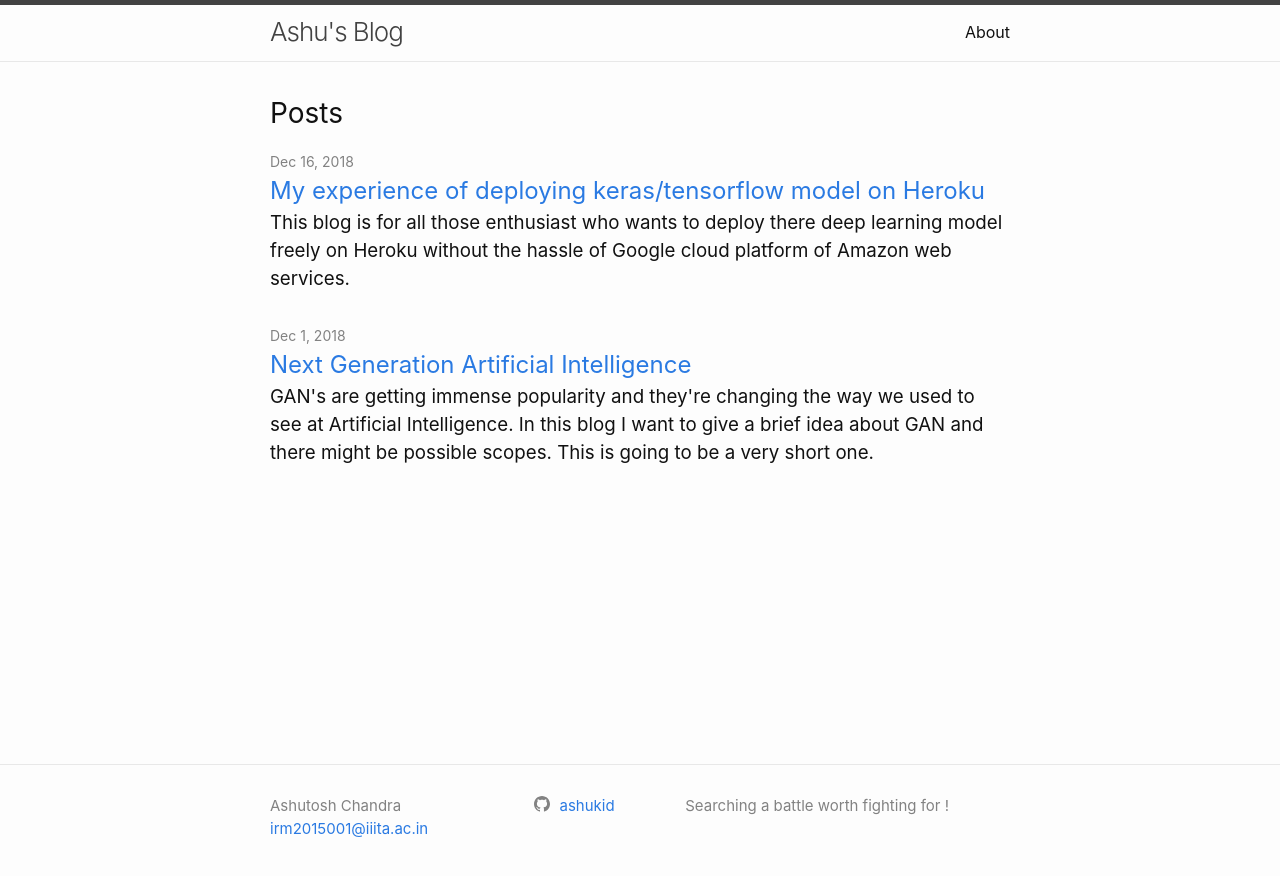
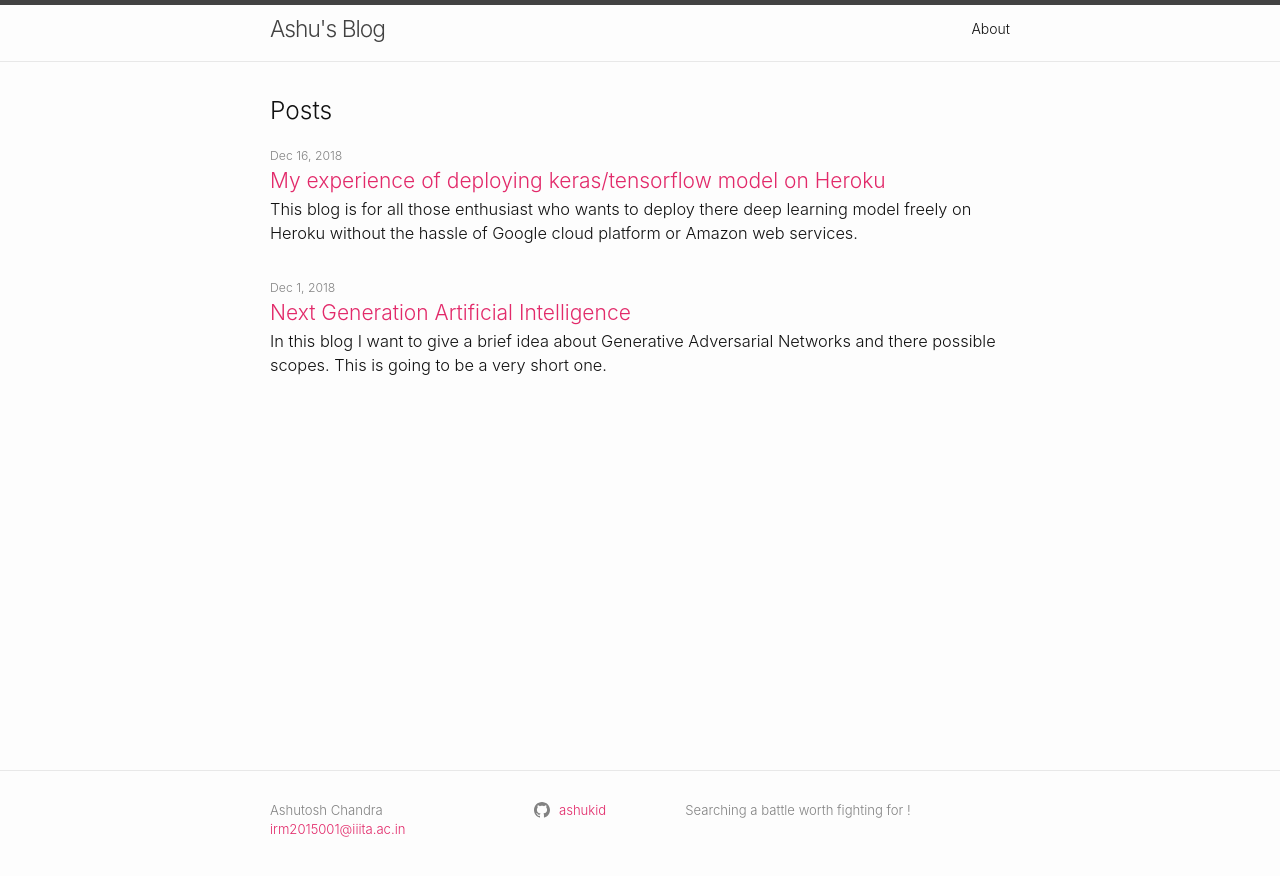
Before and after one commit to ashukid/ashukid.github.io, a Jekyll site: the page built from index.md, in a window 1280 px wide. Shown: the top 876 px of the page. Built offline with Jekyll 4.4.1, drawn with Linux system fonts in a browser that asks for light colours.

Commit message:
modified css for site

```diff
--- a/_posts/2018-12-01-next-generation-ai.markdown
+++ b/_posts/2018-12-01-next-generation-ai.markdown
@@ -2,8 +2,7 @@
 comments: true
 layout: post
 title:  "Next Generation Artificial Intelligence"
-excerpt: GAN's are getting immense popularity and they're changing the way we used to see at Artificial Intelligence. In this blog I
-        want to give a brief idea about GAN and there might be possible scopes. This is going to be a very short one.
+excerpt: In this blog I want to give a brief idea about Generative Adversarial Networks and there possible scopes. This is going to be a very short one.
 date:   2018-12-01
 ---
 
--- a/_posts/2018-12-16-deploy-models-on-heroku.markdown
+++ b/_posts/2018-12-16-deploy-models-on-heroku.markdown
@@ -2,8 +2,6 @@
 comments: true
 layout: post
 title:  "My experience of deploying keras/tensorflow model on Heroku"
-excerpt: This blog is for all those enthusiast who wants to deploy there deep learning model freely on Heroku without the hassle of Google cloud platform of Amazon web services.
+excerpt: This blog is for all those enthusiast who wants to deploy there deep learning model freely on Heroku without the hassle of Google cloud platform or Amazon web services.
 date:   2018-12-16
 ---
-
-# todo
--- a/_sass/minima.scss
+++ b/_sass/minima.scss
@@ -3,8 +3,8 @@
 // Define defaults for each variable.
 
 $base-font-family: -apple-system, BlinkMacSystemFont, "Segoe UI", Roboto, Helvetica, Arial, sans-serif, "Apple Color Emoji", "Segoe UI Emoji", "Segoe UI Symbol" !default;
-$base-font-size:   16px !default;
-$base-font-weight: 400 !default;
+$base-font-size:   14px !default;
+$base-font-weight: 300 !default;
 $small-font-size:  $base-font-size * 0.875 !default;
 $base-line-height: 1.5 !default;
 
@@ -12,7 +12,7 @@ $spacing-unit:     30px !default;
 
 $text-color:       #111 !default;
 $background-color: #fdfdfd !default;
-$brand-color:      #2a7ae2 !default;
+$brand-color:      #e22a6a !default;
 
 $grey-color:       #828282 !default;
 $grey-color-light: lighten($grey-color, 40%) !default;
```
